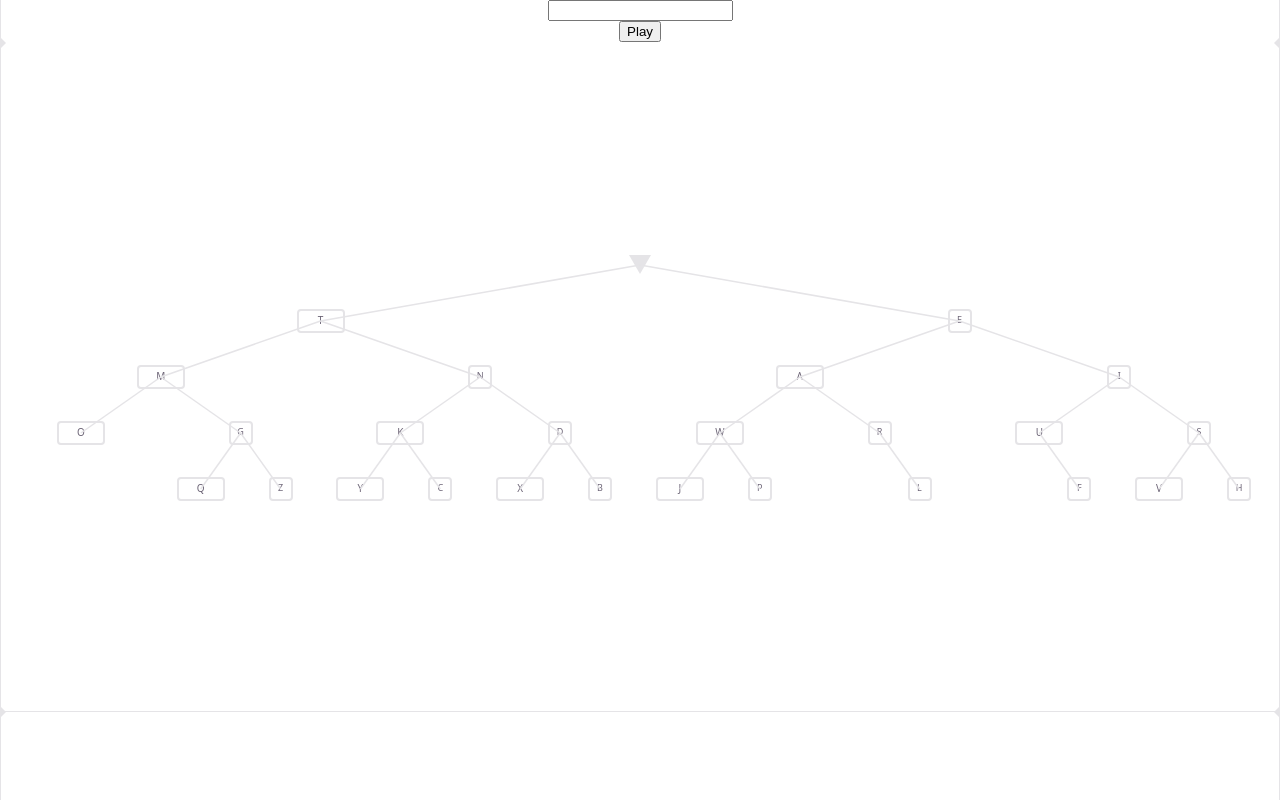
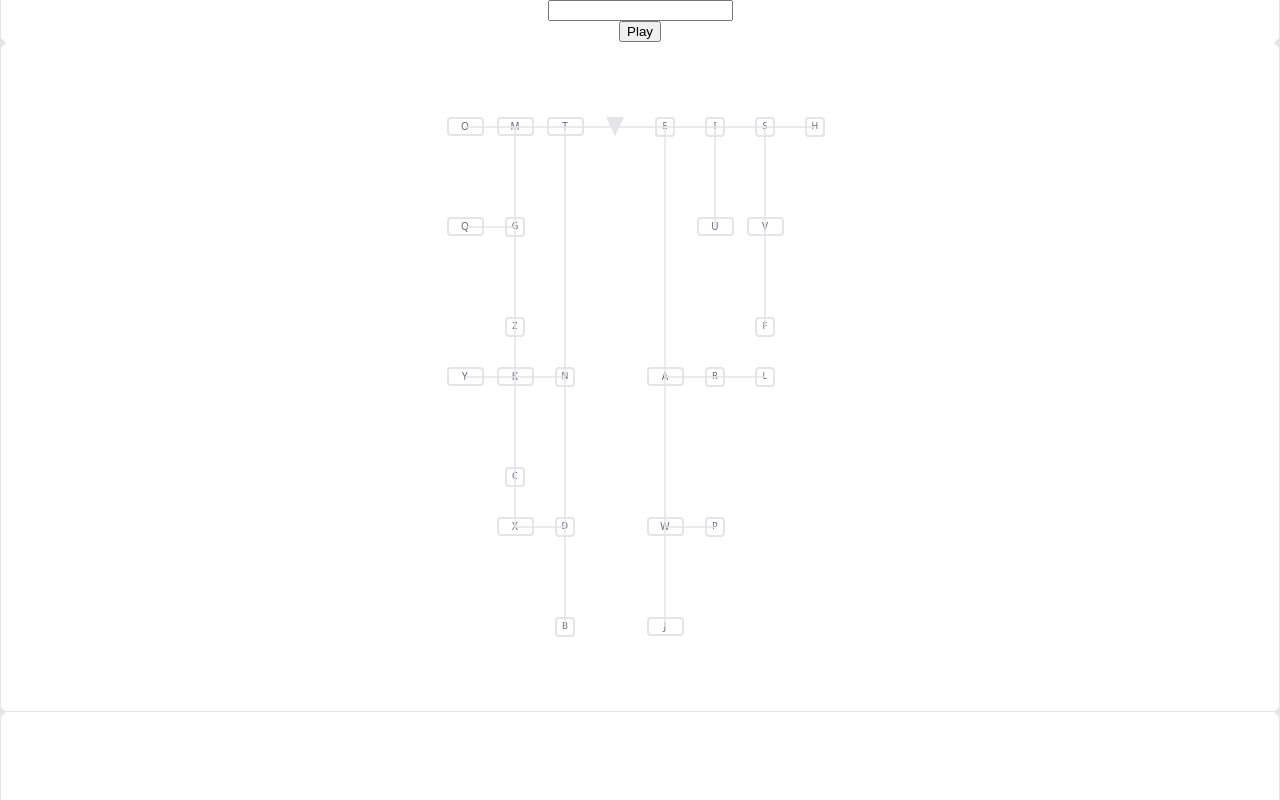
Before and after one commit to muniz95/morse-visualizer, a React (Vite) app: page / in a window 1280 px wide. Built offline with nearby package versions, Linux system fonts and the light colour scheme.

Commit message:
Implemented a grided layout instead of a binary tree

```diff
--- a/src/features/morse-visualizer/lib/flatten-subtree.ts
+++ /dev/null
@@ -1,13 +0,0 @@
-import type { MorseTreeNode } from "./morse-tree";
-
-export function flattenSubtree(root: MorseTreeNode): (MorseTreeNode | null)[][] {
-  const levels: (MorseTreeNode | null)[][] = [];
-  let current: (MorseTreeNode | null)[] = [root];
-
-  while (current.some((n) => n !== null)) {
-    levels.push(current);
-    current = current.flatMap((n) => [n?.left ?? null, n?.right ?? null]);
-  }
-
-  return levels;
-}
--- a/src/features/morse-visualizer/ui/components/long-signal.ts
+++ b/src/features/morse-visualizer/ui/components/long-signal.ts
@@ -4,8 +4,8 @@ const LongSignal = styled.span<{ $content: string; $active?: boolean }>`
   display: inline-flex;
   align-items: center;
   justify-content: center;
-  width: 44px;
-  height: 20px;
+  width: 33px;
+  height: 15px;
   border-radius: 4px;
   border: 2px solid ${({ $active }) => ($active ? "var(--accent)" : "var(--border)")};
   flex-shrink: 0;
--- a/src/features/morse-visualizer/ui/components/short-signal.ts
+++ b/src/features/morse-visualizer/ui/components/short-signal.ts
@@ -4,8 +4,8 @@ const ShortSignal = styled.span<{ $content: string; $active?: boolean }>`
   display: inline-flex;
   align-items: center;
   justify-content: center;
-  width: 20px;
-  height: 20px;
+  width: 16px;
+  height: 16px;
   border-radius: 4px;
   border: 2px solid ${({ $active }) => ($active ? "var(--accent)" : "var(--border)")};
   flex-shrink: 0;
--- a/src/features/morse-visualizer/ui/components/tree-level.tsx
+++ /dev/null
@@ -1,61 +0,0 @@
-import styled from "styled-components";
-import type { MorseTreeNode } from "../../lib/morse-tree";
-import LongSignal from "./long-signal";
-import ShortSignal from "./short-signal";
-
-export const ROW_HEIGHT = 56;
-
-const Row = styled.div`
-  display: flex;
-  width: 100%;
-  height: ${ROW_HEIGHT}px;
-`;
-
-const Cell = styled.div`
-  flex: 1;
-  display: flex;
-  align-items: center;
-  justify-content: center;
-`;
-
-const RootIndicator = styled.div<{ $active?: boolean }>`
-  width: 0;
-  height: 0;
-  border-left: 11px solid transparent;
-  border-right: 11px solid transparent;
-  border-top: 19px solid ${({ $active }) => ($active ? "var(--accent)" : "var(--border)")};
-  filter: ${({ $active }) => ($active ? "drop-shadow(0 0 6px var(--accent))" : "none")};
-  transition: border-top-color 0.2s ease, filter 0.2s ease;
-`;
-
-interface TreeLevelProps {
-  nodes: (MorseTreeNode | null)[];
-  depth: number;
-  activeMap: Map<number, boolean>;
-}
-
-const TreeLevel = ({ nodes, depth, activeMap }: TreeLevelProps) => (
-  <Row>
-    {nodes.map((node, pos) => {
-      const isActive = activeMap.get(depth === 0 ? 0 : depth * 1000 + pos) ?? false;
-      const content = node?.char?.toUpperCase() ?? "";
-      const isRoot = depth === 0 && pos === 0;
-      const signal = pos % 2 === 0 ? "long_signal" : "short_signal";
-
-      return (
-        <Cell key={pos}>
-          {node &&
-            (isRoot ? (
-              <RootIndicator $active={isActive} />
-            ) : signal === "long_signal" ? (
-              <LongSignal $content={content} $active={isActive} />
-            ) : (
-              <ShortSignal $content={content} $active={isActive} />
-            ))}
-        </Cell>
-      );
-    })}
-  </Row>
-);
-
-export default TreeLevel;
--- a/src/features/morse-visualizer/ui/components/tree-links.tsx
+++ /dev/null
@@ -1,73 +0,0 @@
-import styled from "styled-components";
-import type { MorseTreeNode } from "../../lib/morse-tree";
-import { ROW_HEIGHT } from "./tree-level";
-
-const NODE_CENTER_Y = ROW_HEIGHT / 2;
-
-const Svg = styled.svg`
-  position: absolute;
-  inset: 0;
-  width: 100%;
-  pointer-events: none;
-  overflow: visible;
-`;
-
-interface LinkLine {
-  x1: number; x2: number;
-  y1: number; y2: number;
-  active: boolean;
-}
-
-interface TreeLinksProps {
-  levels: (MorseTreeNode | null)[][];
-  activeMap: Map<number, boolean>;
-}
-
-const TreeLinks = ({ levels, activeMap }: TreeLinksProps) => {
-  const totalHeight = levels.length * ROW_HEIGHT;
-  const lines: LinkLine[] = [];
-
-  for (let d = 0; d < levels.length - 1; d++) {
-    const nodes = levels[d];
-    for (let p = 0; p < nodes.length; p++) {
-      if (!nodes[p]) continue;
-      const x1 = (p + 0.5) / nodes.length;
-      const y1 = d * ROW_HEIGHT + NODE_CENTER_Y;
-      const leftPos = p * 2;
-      const rightPos = p * 2 + 1;
-      if (levels[d + 1][leftPos]) {
-        lines.push({
-          x1, y1,
-          x2: (leftPos + 0.5) / (nodes.length * 2),
-          y2: (d + 1) * ROW_HEIGHT + NODE_CENTER_Y,
-          active: activeMap.get((d + 1) * 1000 + leftPos) ?? false,
-        });
-      }
-      if (levels[d + 1][rightPos]) {
-        lines.push({
-          x1, y1,
-          x2: (rightPos + 0.5) / (nodes.length * 2),
-          y2: (d + 1) * ROW_HEIGHT + NODE_CENTER_Y,
-          active: activeMap.get((d + 1) * 1000 + rightPos) ?? false,
-        });
-      }
-    }
-  }
-
-  return (
-    <Svg style={{ height: totalHeight }} viewBox={`0 0 1 ${totalHeight}`} preserveAspectRatio="none">
-      {lines.map((l, i) => (
-        <line
-          key={i}
-          x1={l.x1} y1={l.y1}
-          x2={l.x2} y2={l.y2}
-          stroke={l.active ? "var(--accent)" : "var(--border)"}
-          strokeWidth={1.5}
-          vectorEffect="non-scaling-stroke"
-        />
-      ))}
-    </Svg>
-  );
-};
-
-export default TreeLinks;
--- a/src/features/morse-visualizer/ui/morse-visualizer.tsx
+++ b/src/features/morse-visualizer/ui/morse-visualizer.tsx
@@ -1,23 +1,168 @@
-import { useMemo } from "react";
+import styled from "styled-components";
 import { useMorseVisualizer } from "../hooks/use-morse-visualizer";
-import { MORSE_TREE } from "../lib/morse-tree";
-import { flattenSubtree } from "../lib/flatten-subtree";
-import TreeLevel, { ROW_HEIGHT } from "./components/tree-level";
-import TreeLinks from "./components/tree-links";
-import S from "./styles";
+import LongSignal from "./components/long-signal";
+import ShortSignal from "./components/short-signal";
+
+const COLS = 8;
+const ROWS = 11;
+const CELL = 50;
+
+const Grid = styled.div`
+  position: relative;
+  display: grid;
+  grid-template-columns: repeat(${COLS}, ${CELL}px);
+  grid-template-rows: repeat(${ROWS}, ${CELL}px);
+  width: ${COLS * CELL}px;
+  margin: 0 auto;
+`;
+
+const Cell = styled.div<{ $col: number; $row: number }>`
+  grid-column: ${({ $col }) => $col + 1};
+  grid-row: ${({ $row }) => $row + 1};
+  display: flex;
+  align-items: center;
+  justify-content: center;
+`;
+
+const RootIndicator = styled.div<{ $active?: boolean }>`
+  width: 0;
+  height: 0;
+  border-left: 9px solid transparent;
+  border-right: 9px solid transparent;
+  border-top: 19px solid ${({ $active }) => ($active ? "var(--accent)" : "var(--border)")};
+  filter: ${({ $active }) => ($active ? "drop-shadow(0 0 6px var(--accent))" : "none")};
+  transition: border-top-color 0.2s ease, filter 0.2s ease;
+`;
+
+const Svg = styled.svg`
+  position: absolute;
+  inset: 0;
+  pointer-events: none;
+  overflow: visible;
+`;
+
+type NodeDef = {
+  char: string | null;
+  col: number;
+  row: number;
+  key: number;
+  type: "root" | "long" | "short";
+};
+
+const NODES: NodeDef[] = [
+  { char: null, col: 3, row: 0,  key: 0,    type: "root"  },
+  { char: "T",  col: 2, row: 0,  key: 1000, type: "long"  },
+  { char: "E",  col: 4, row: 0,  key: 1001, type: "short" },
+  { char: "M",  col: 1, row: 0,  key: 2000, type: "long"  },
+  { char: "N",  col: 2, row: 5,  key: 2001, type: "short" },
+  { char: "A",  col: 4, row: 5,  key: 2002, type: "long"  },
+  { char: "I",  col: 5, row: 0,  key: 2003, type: "short" },
+  { char: "O",  col: 0, row: 0,  key: 3000, type: "long"  },
+  { char: "G",  col: 1, row: 2,  key: 3001, type: "short" },
+  { char: "K",  col: 1, row: 5,  key: 3002, type: "long"  },
+  { char: "D",  col: 2, row: 8,  key: 3003, type: "short" },
+  { char: "W",  col: 4, row: 8,  key: 3004, type: "long"  },
+  { char: "R",  col: 5, row: 5,  key: 3005, type: "short" },
+  { char: "U",  col: 5, row: 2,  key: 3006, type: "long"  },
+  { char: "S",  col: 6, row: 0,  key: 3007, type: "short" },
+  { char: "Q",  col: 0, row: 2,  key: 4002, type: "long"  },
+  { char: "Z",  col: 1, row: 4,  key: 4003, type: "short" },
+  { char: "Y",  col: 0, row: 5,  key: 4004, type: "long"  },
+  { char: "C",  col: 1, row: 7,  key: 4005, type: "short" },
+  { char: "X",  col: 1, row: 8,  key: 4006, type: "long"  },
+  { char: "B",  col: 2, row: 10, key: 4007, type: "short" },
+  { char: "J",  col: 4, row: 10, key: 4008, type: "long"  },
+  { char: "P",  col: 5, row: 8,  key: 4009, type: "short" },
+  { char: "L",  col: 6, row: 5,  key: 4011, type: "short" },
+  { char: "F",  col: 6, row: 4,  key: 4013, type: "short" },
+  { char: "V",  col: 6, row: 2,  key: 4014, type: "long"  },
+  { char: "H",  col: 7, row: 0,  key: 4015, type: "short" },
+];
+
+// [col1, row1, col2, row2, keyA, keyB]
+type ConnDef = [number, number, number, number, number, number];
+
+const CONNECTIONS: ConnDef[] = [
+  // row 0 horizontal spine
+  [0, 0, 1, 0, 3000, 2000],
+  [1, 0, 2, 0, 2000, 1000],
+  [2, 0, 3, 0, 1000, 0],
+  [3, 0, 4, 0, 0,    1001],
+  [4, 0, 5, 0, 1001, 2003],
+  [5, 0, 6, 0, 2003, 3007],
+  [6, 0, 7, 0, 3007, 4015],
+  // row 2 horizontal
+  [0, 2, 1, 2, 4002, 3001],
+  // row 5 horizontal
+  [0, 5, 1, 5, 4004, 3002],
+  [1, 5, 2, 5, 3002, 2001],
+  [4, 5, 5, 5, 2002, 3005],
+  [5, 5, 6, 5, 3005, 4011],
+  // row 8 horizontal
+  [1, 8, 2, 8, 4006, 3003],
+  [4, 8, 5, 8, 3004, 4009],
+  // col1 vertical
+  [1, 0, 1, 2, 2000, 3001],
+  [1, 2, 1, 4, 3001, 4003],
+  [1, 4, 1, 5, 4003, 3002],
+  [1, 5, 1, 7, 3002, 4005],
+  [1, 7, 1, 8, 4005, 4006],
+  // col2 vertical
+  [2, 0, 2, 5, 1000, 2001],
+  [2, 5, 2, 8, 2001, 3003],
+  [2, 8, 2, 10, 3003, 4007],
+  // col4 vertical
+  [4, 0, 4, 5, 1001, 2002],
+  [4, 5, 4, 8, 2002, 3004],
+  [4, 8, 4, 10, 3004, 4008],
+  // col5 vertical
+  [5, 0, 5, 2, 2003, 3006],
+  // col6 vertical
+  [6, 0, 6, 2, 3007, 4014],
+  [6, 2, 6, 4, 4014, 4013],
+];
 
 const MorseVisualizer = () => {
   const { activeMap } = useMorseVisualizer();
-  const levels = useMemo(() => flattenSubtree(MORSE_TREE), []);
-  const totalHeight = levels.length * ROW_HEIGHT;
 
   return (
-    <S.TreeContainer style={{ height: totalHeight }}>
-      <TreeLinks levels={levels} activeMap={activeMap} />
-      {levels.map((nodes, depth) => (
-        <TreeLevel key={depth} nodes={nodes} depth={depth} activeMap={activeMap} />
-      ))}
-    </S.TreeContainer>
+    <Grid>
+      <Svg
+        width={COLS * CELL}
+        height={ROWS * CELL}
+        viewBox={`0 0 ${COLS * CELL} ${ROWS * CELL}`}
+      >
+        {CONNECTIONS.map(([c1, r1, c2, r2, ka, kb], i) => {
+          const active = (activeMap.get(ka) ?? false) && (activeMap.get(kb) ?? false);
+          return (
+            <line
+              key={i}
+              x1={c1 * CELL + CELL / 2}
+              y1={r1 * CELL + CELL / 2}
+              x2={c2 * CELL + CELL / 2}
+              y2={r2 * CELL + CELL / 2}
+              stroke={active ? "var(--accent)" : "var(--border)"}
+              strokeWidth={1.5}
+            />
+          );
+        })}
+      </Svg>
+      {NODES.map((node) => {
+        const active = activeMap.get(node.key) ?? false;
+        const label = node.char ?? "";
+        return (
+          <Cell key={node.key} $col={node.col} $row={node.row}>
+            {node.type === "root" ? (
+              <RootIndicator $active={active} />
+            ) : node.type === "long" ? (
+              <LongSignal $content={label} $active={active} />
+            ) : (
+              <ShortSignal $content={label} $active={active} />
+            )}
+          </Cell>
+        );
+      })}
+    </Grid>
   );
 };
 
```
